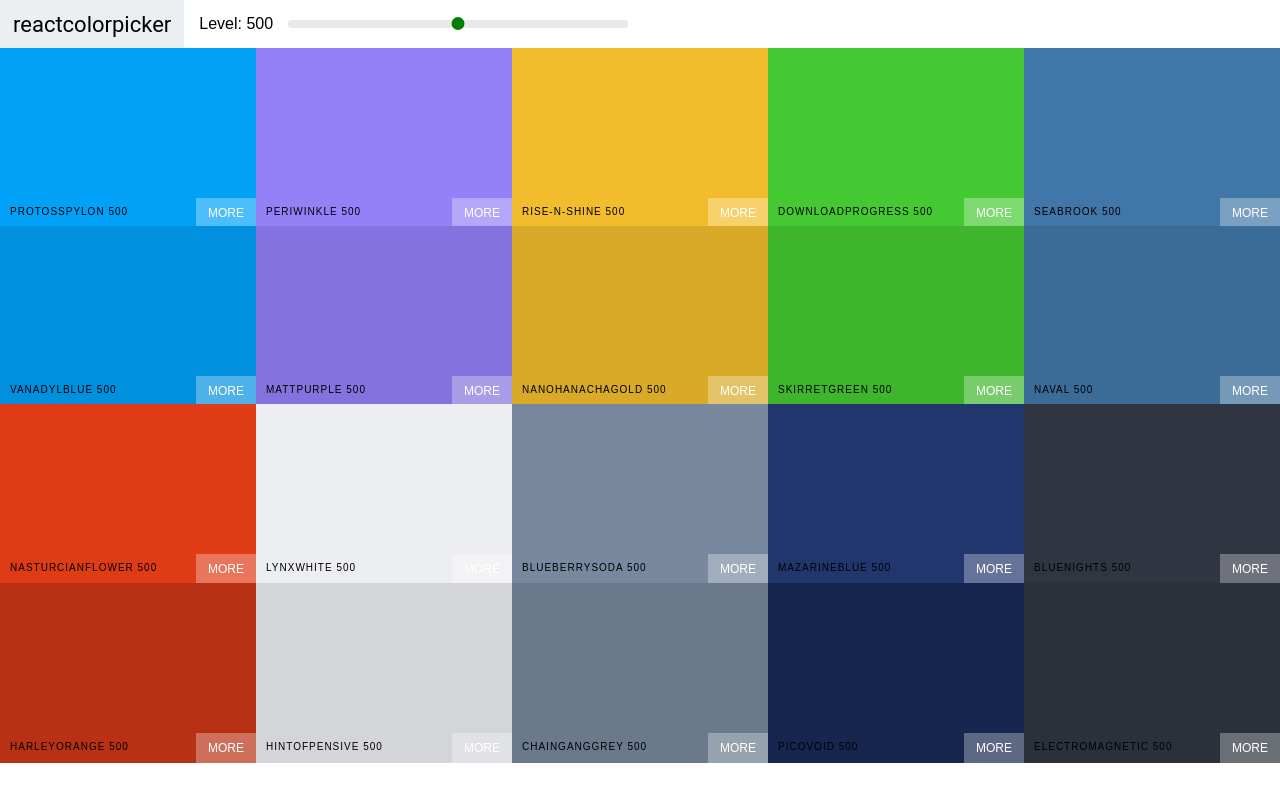
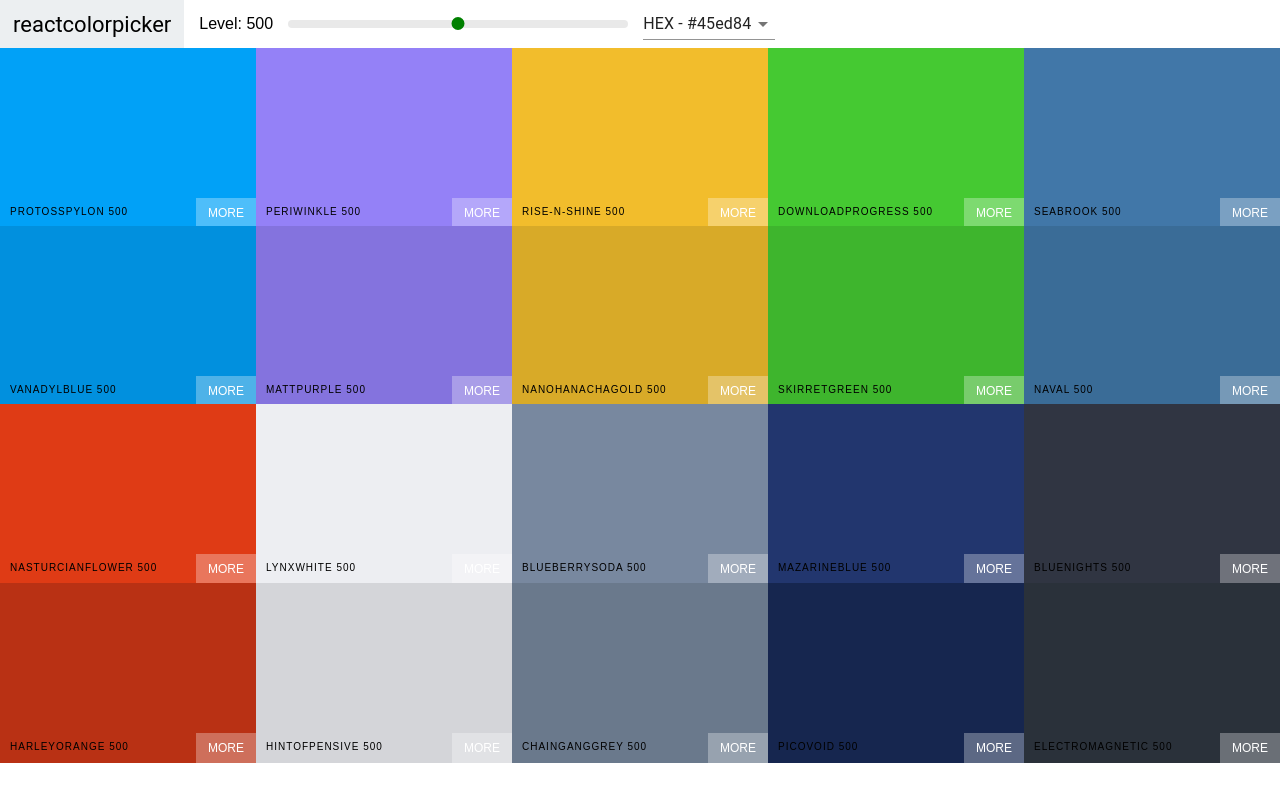
Before and after one commit to SantosBright/React-colors-app, a React (Create React App) app: page /palette/flat-ui-colors-american in a window 1280 px wide. Built offline with nearby package versions, Linux system fonts and the light colour scheme.

Commit message:
add select for color format and add functionality for the select and add material ui

```diff
--- a/src/Navbar.js
+++ b/src/Navbar.js
@@ -1,27 +1,47 @@
 import React, { Component } from 'react';
 // import { Link } from 'react-router-dom';
+import Select from '@material-ui/core/Select';
+import MenuItem from '@material-ui/core/MenuItem';
 import Slider from 'rc-slider';
 import 'rc-slider/assets/index.css';
 import './Navbar.css';
 
 class Navbar extends Component {
+    constructor(props){
+        super(props);
+        this.state = { colorFormat: 'hex' };
+    }
+
+    handleChange = e => {
+        this.setState({ colorFormat: e.target.value });
+        this.props.handleChange(e.target.value);
+    }
+
     render() {
+        const { level, changeLevel } = this.props;
         return (
             <header className="Navbar">
                 <div className="logo">
                     <a href="/">reactcolorpicker</a>
                 </div>
                 <div className="slider-container">
-                    <span>Level: {this.props.level}</span>
+                    <span>Level: {level}</span>
                     <div className="slider">
                         <Slider
-                            defaultValue={this.props.level}
+                            defaultValue={level}
                             min={100}
                             max={900}
                             step={100}
-                            onAfterChange={this.props.changeLevel}
+                            onAfterChange={changeLevel}
                         />
                     </div>
+                </div>
+                <div className="select-container">
+                    <Select value={this.state.colorFormat} onChange={this.handleChange} >
+                        <MenuItem value="hex">HEX - #45ed84</MenuItem>
+                        <MenuItem value="rgb">RGB - rgb(255,80,1)</MenuItem>
+                        <MenuItem value="rgba">RGBA - rgba(201,209,30,0.8)</MenuItem>
+                    </Select>
                 </div>
             </header>
         )
--- a/src/Palette.js
+++ b/src/Palette.js
@@ -6,16 +6,25 @@ import './Palette.css';
 class Palette extends Component {
     constructor(props){
         super(props);
-        this.state = { level : 500 };
+        this.state = { level : 500, colorFormat: 'hex' };
     }
 
     changeLevel = level =>{
         this.setState({ level });
     }
 
+    changeFormat = val => {
+        this.setState({ colorFormat: val });
+    }
+
     render() {
-        const colorBoxes = this.props.palette.colors[this.state.level].map(color => (
-            <ColorBox background={color.hex} name={color.name} />
+        const { level, colorFormat } = this.state;
+        const { colors } = this.props.palette;
+        const colorBoxes = colors[level].map(color => (
+            <ColorBox
+                background={color[colorFormat]}
+                name={color.name}
+            />
         ));
 
         return (
@@ -23,6 +32,7 @@ class Palette extends Component {
                 <Navbar
                     changeLevel={this.changeLevel}
                     level={this.state.level}
+                    handleChange={this.changeFormat}
                 />
                 <div className="Palette-colors">{colorBoxes}</div>
                 {/* footer enventually*/}
```
